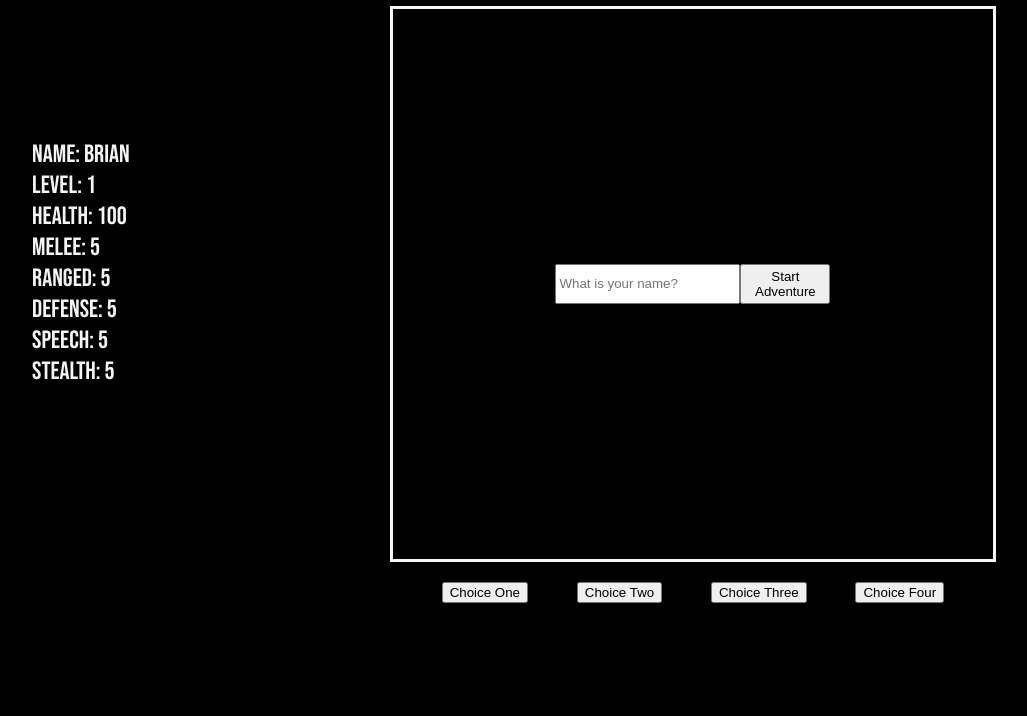
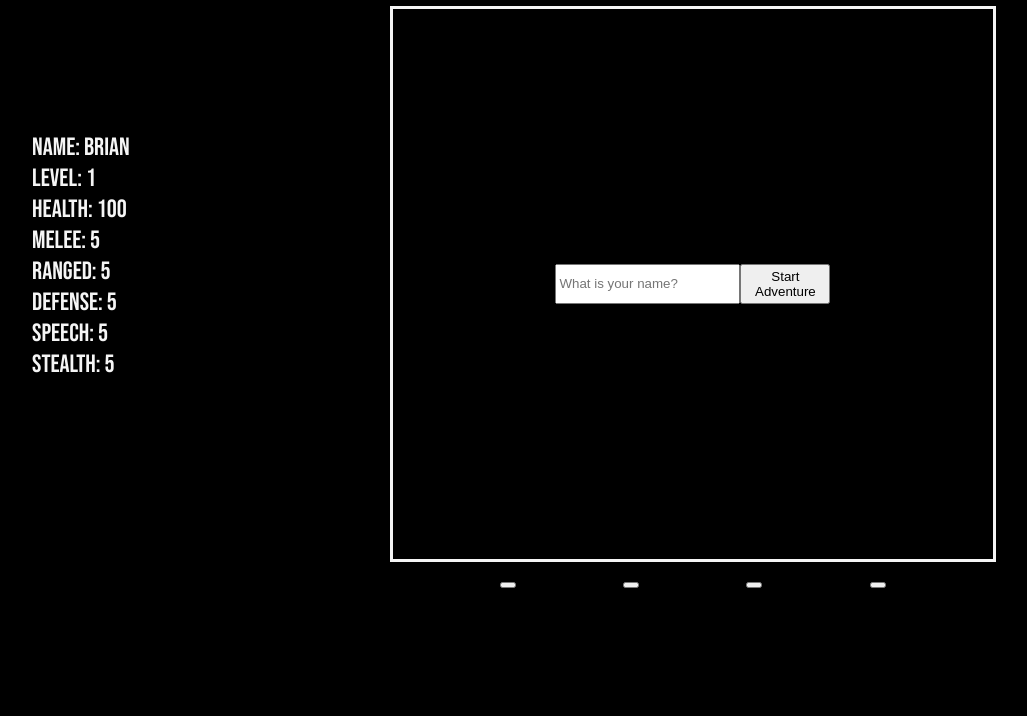
Before and after one commit to krabecb/JS-Adventure-Game, a plain HTML site: page index.html in a window 1280 px wide. Shown: the part 84-800 px from the top of the page, without its empty margins (146-1173 px from the left). Drawn offline with nearby package versions, Linux system fonts and the light colour scheme.

Commit message:
index.html is now dynamic with JQuery

```diff
--- a/index.html
+++ b/index.html
@@ -8,41 +8,7 @@
 </head>
 <body>
 
-	<div id="game-container">
-
-		<div id="stats-container">
-
-			<ul id="stats"></ul>
-
-		</div>
-
-		<div id="main">
-
-			<h1 id="title">The Raven's Whisper</h1>
-
-			<div id="screen">
-
-				<input id="screen-input" type="text" name="screen-input" placeholder="What is your name?">
-
-				<button id="start-button">Start Adventure</button>
-
-			</div>
-
-			<div id="player-options">
-
-				<button>Choice One</button>
-				<button>Choice Two</button>
-				<button>Choice Three</button>
-				<button>Choice Four</button>
-
-			</div>
-
-		</div>
-
-	</div>
-
-
-<script type="text/javascript" src="js/app.js"></script>
+	<script type="text/javascript" src="js/app.js"></script>
 
 </body>
 </html>
--- a/js/app.js
+++ b/js/app.js
@@ -1,6 +1,41 @@
+//JQuery - Set up index.html
+const $gameContainer = $('<div id="game-container"></div>')
+$(document.body).prepend($gameContainer)
+
+const $statsContainer = $('<div id="stats-container"></div>')
+$($gameContainer).prepend($statsContainer)
+
+const $ulStats = $('<ul id="stats"></ul>')
+$($statsContainer).prepend($ulStats)
+
+const $mainContainer = $('<div id="main"></div>')
+$($gameContainer).append($mainContainer)
+
+const $title = $('<h1 id="title">The Raven\s Whisper</h1>')
+$($mainContainer).prepend($title)
+
+const $screen = $('<div id="screen"></div>')
+$($mainContainer).append($screen)
+
+const $screenInput = $('<input id="screen-input" type="text" name="screen-input" placeholder="What is your name?">')
+$($screen).prepend($screenInput)
+
+const $startButton = $('<button id="start-button">Start Adventure</button>')
+$($screen).append($startButton)
+
+const $playerOptions = $('<div id="player-options"></div>')
+$($mainContainer).append($playerOptions)
+
+let playerButtons = 4
+
+for(let i = 0; i < playerButtons; i++) {
+    let $button = $('<button></button>')
+    $($playerOptions).append($button)
+}
+
 class Adventurer {
     constructor(name) {
-        console.log('Constructor is working.')
+        // console.log('Constructor is working.')
 
         this.name = name
         this.level = 1
@@ -13,7 +48,10 @@ class Adventurer {
     }
 }
 
+
 const game = {
+
+
     adventurer: '', //Holds adventurer information.
 
     createAdventurer: function(name) {
@@ -24,6 +62,10 @@ const game = {
     },
 
     showStats: function() {
+        //JQuery
+        // const $stats = $('<ul id="stats"></ul>')
+        // console.log(`Here is $stats: ${$stats}`)
+
         const statsLocation = document.querySelector('#stats')
         statsLocation.innerText = '' //Prevents duplication
 
```
